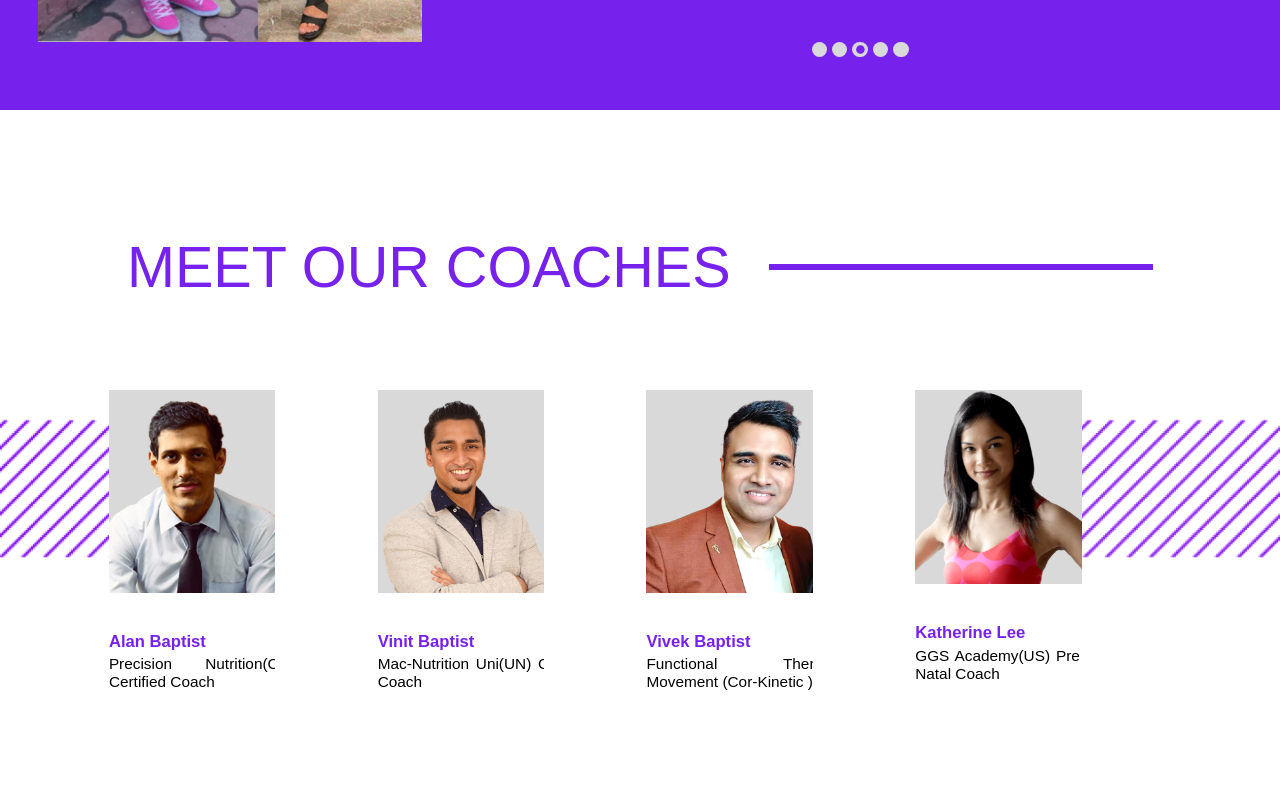
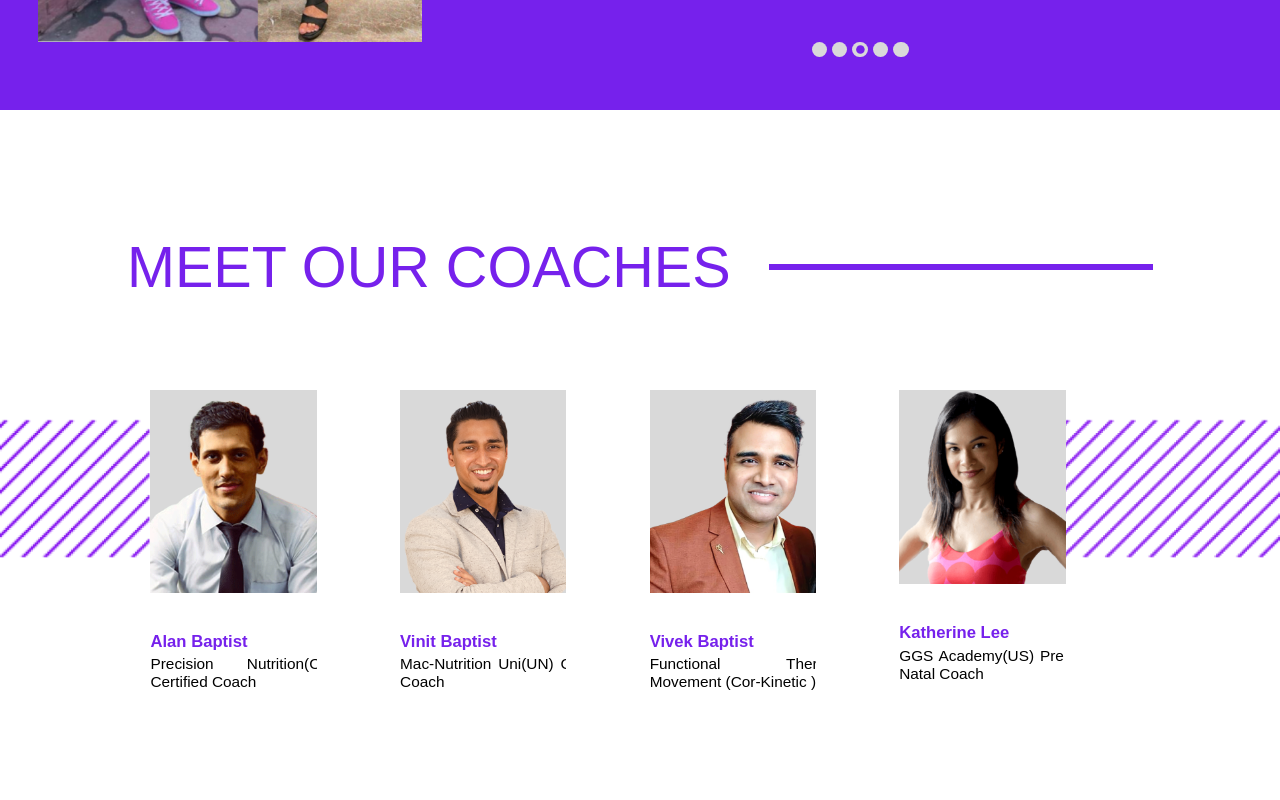
Before and after one commit to vanshika0606/optimum_wellness, a React (Create React App) app: page / in a window 1280 px wide. Shown: the part 2816-3616 px from the top of the page. Built offline with nearby package versions, Linux system fonts and the light colour scheme.

Commit message:
coaches image section

```diff
--- a/src/components/Coaches/coaches.css
+++ b/src/components/Coaches/coaches.css
@@ -47,7 +47,7 @@
 .image-card{
 
     width: 13vw;
-    margin-right: 8vw;
+    margin-right: 6.5vw;
     margin-bottom: 15vw;
     text-align: justify;
     font-family: sans-serif;
@@ -99,7 +99,7 @@
 }
 .coach-images-box{
     overflow-y: hidden;
-    width: 100vw;
+    width: 94.5vw;
     justify-content: center;
     display: flex;
 }
```
